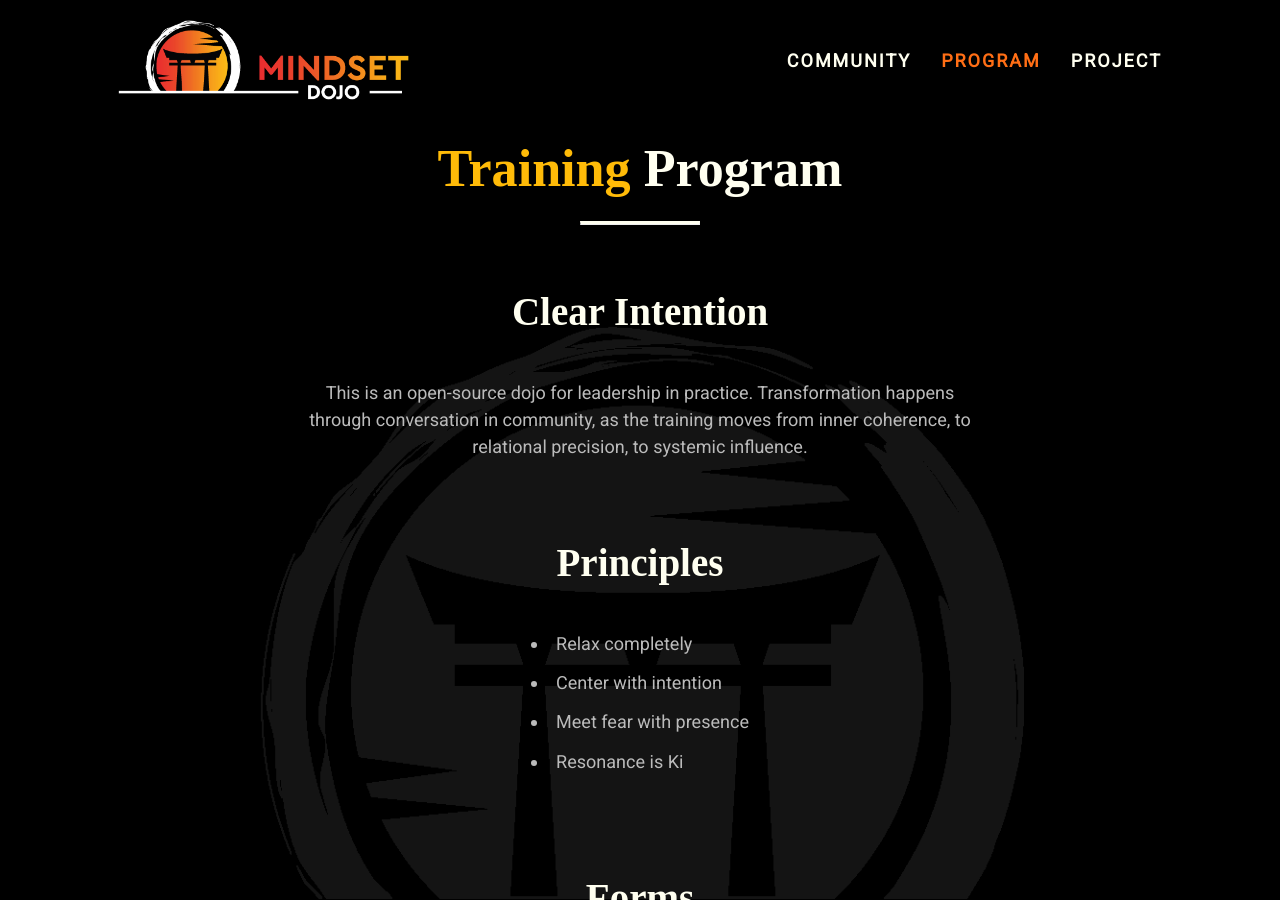
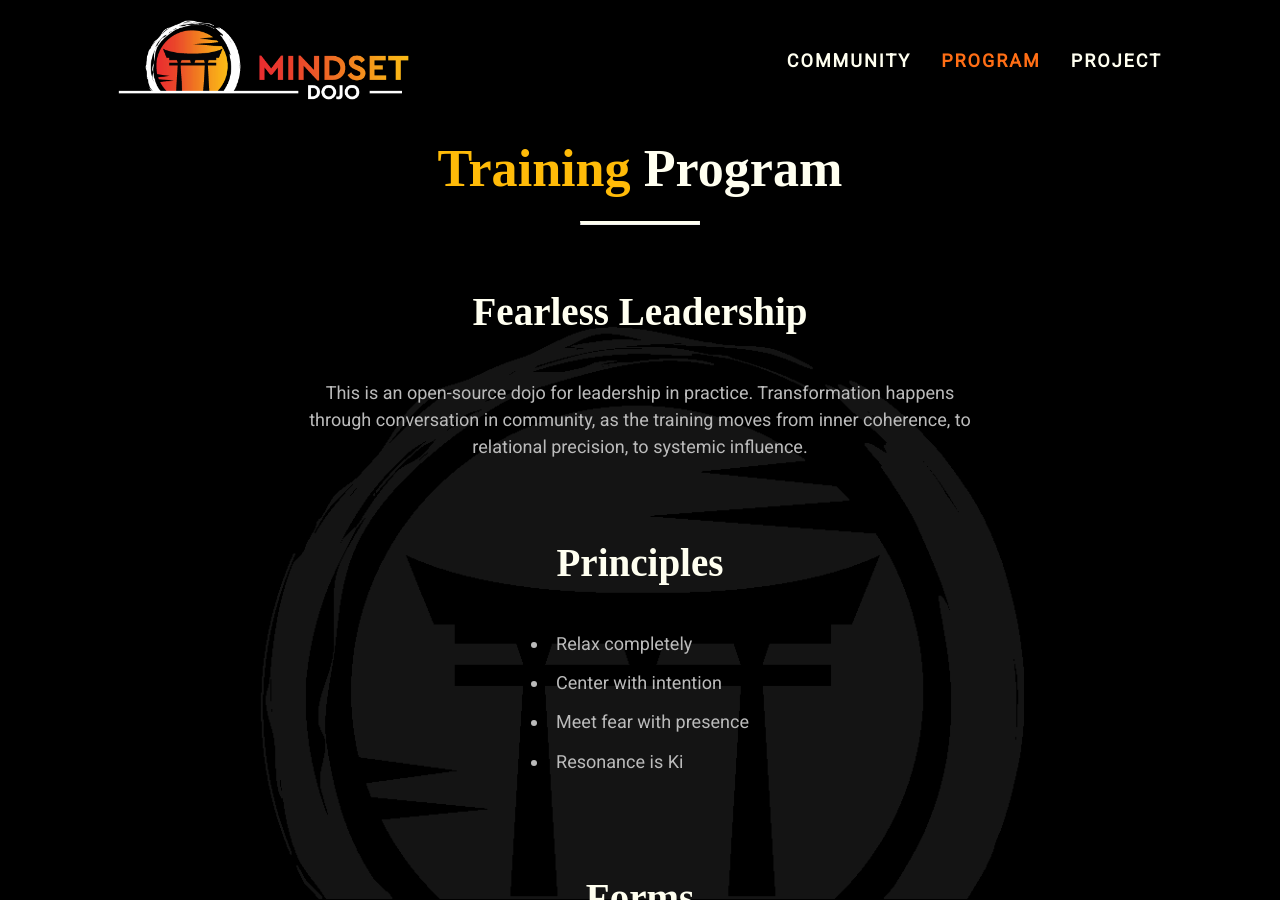
Before and after one commit to mindset-dojo/mindset-dojo.github.io, a Jekyll site: the page built from program.md, in a window 1280 px wide and 900 px high. Built offline with Jekyll 4.4.1, drawn with Linux system fonts in a browser that asks for light colours; some web fonts are replaced.

Commit message:
feat: Fearless Leadership mission to ensure not bypassing root

```diff
--- a/_data/program.yaml
+++ b/_data/program.yaml
@@ -1,5 +1,5 @@
 ---
-mission: Clear Intention
+mission: Fearless Leadership
 invitation: >-
           This is an open-source dojo for leadership in practice.
           Transformation happens through conversation in community, as the training moves from
```
